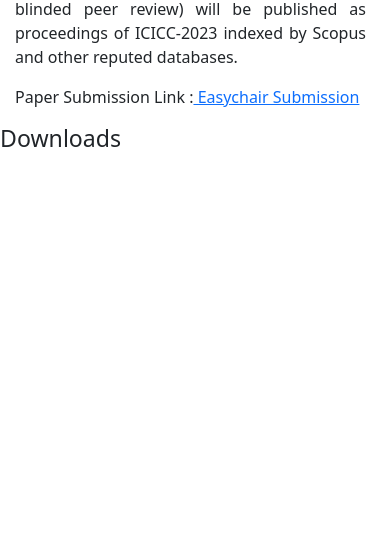
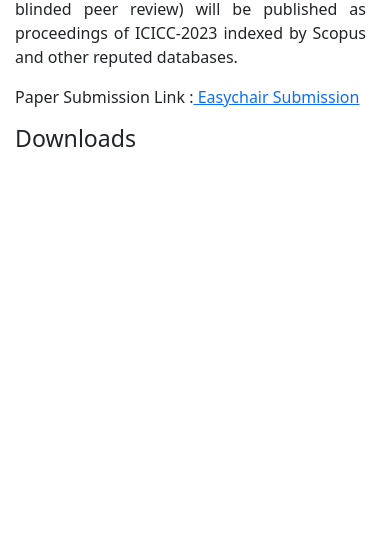
Before and after one commit to bhavyak13/icicc-conf, a React (Create React App) app: page / in a window 390 px wide. Shown: the part 1420-1975 px from the top of the page. Built offline with nearby package versions, Linux system fonts and the light colour scheme.

Commit message:
Downloads fixed

```diff
--- a/src/header.module.css
+++ b/src/header.module.css
@@ -112,9 +112,9 @@
   margin-top: 20px;
   text-align: justify;
 }
-/* .downloads{
+.downloads{
   width:20vw;
-} */
+}
 
 .abtInstCont {
   width: 60vw;
@@ -372,15 +372,12 @@
     margin: 15px;
     text-align: justify;
   }
-  /* .downloads{
+  .downloads{
     width:100%;
     margin: 15px;
-  } */
+  }
   .abtContent {
     width: 90vw;
-  }
-  .downloads{
-    width:20vw;
   }
   .abtInstCont {
     width: 90vw;
```
